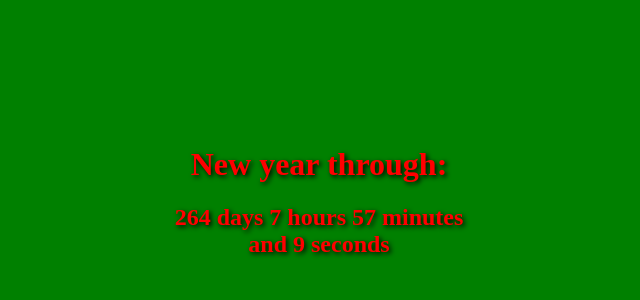
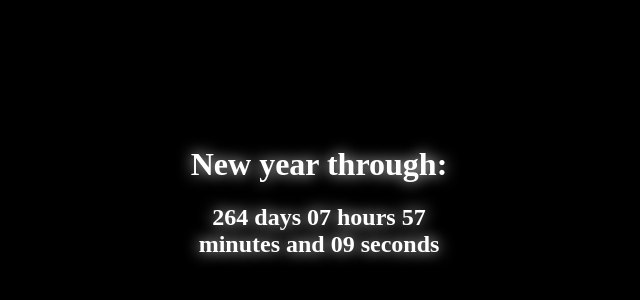
Before and after one commit to Vakaliuk/JS-hw, a plain HTML site: page timeLeft.html in a window 1280 px wide. Shown: the part 104-404 px from the top of the page, without its empty margins (321-961 px from the left). Drawn offline with Linux system fonts and the light colour scheme.

Commit message:
add timer v.2

```diff
--- a/timeLeft.html
+++ b/timeLeft.html
@@ -6,12 +6,12 @@
     <meta name="viewport" content="width=device-width, initial-scale=1.0" />
     <title>Document</title>
   </head>
-  <body style="background-color: green">
+  <body style="background-color: black">
     <div
       class="container"
       style="width: 300px; margin: 250px auto; gap: 30px; text-align: center"
     >
-      <h1 style="color: red; text-shadow: 2px 2px 5px black">
+      <h1 style="color: white; text-shadow: 0px 0px 15px white">
         New year through:
       </h1>
     </div>
--- a/timeLeft.js
+++ b/timeLeft.js
@@ -1,21 +1,66 @@
+//---------timer v.1
+
+const divRef = document.querySelector('.container');
+
+const textTimeLeft = document.createElement('h2');
+textTimeLeft.style = 'color: white; text-shadow: 0px 0px 15px white';
+
 const newYearDate = new Date('2024-01-01T23:59:59');
+
+divRef.appendChild(textTimeLeft);
 
 const timeLeftToNewYear = setInterval(() => {
   const now = new Date().getTime();
   const timeLeft = newYearDate - now;
 
-  const days = Math.floor(timeLeft / (1000 * 60 * 60 * 24));
-  const hours = Math.floor(
-    (timeLeft % (1000 * 60 * 60 * 24)) / (1000 * 60 * 60)
+  const days = pad(Math.floor(timeLeft / (1000 * 60 * 60 * 24)));
+  const hours = pad(
+    Math.floor((timeLeft % (1000 * 60 * 60 * 24)) / (1000 * 60 * 60))
   );
-  const minutes = Math.floor((timeLeft % (1000 * 60 * 60)) / (1000 * 60));
-  const seconds = Math.floor((timeLeft % (1000 * 60)) / 1000);
+  const minutes = pad(Math.floor((timeLeft % (1000 * 60 * 60)) / (1000 * 60)));
+  const seconds = pad(Math.floor((timeLeft % (1000 * 60)) / 1000));
 
-  showTimeLeft.textContent = `${days} days ${hours} hours ${minutes} minutes and ${seconds} seconds `;
+  textTimeLeft.textContent = `${days} days ${hours} hours ${minutes} minutes and ${seconds} seconds `;
 }, 1000);
 
-const divRef = document.querySelector('.container');
-const showTimeLeft = document.createElement('h2');
-showTimeLeft.style = 'color: red; text-shadow: 2px 2px 5px black';
+function pad(value) {
+  return String(value).padStart(2, '0');
+}
 
-divRef.appendChild(showTimeLeft);
+//---------timer v.2
+
+// const divRef = document.querySelector('.container');
+// const textTimeLeft = document.createElement('h2');
+// textTimeLeft.style = 'color: white; text-shadow: 0px 0px 15px white';
+
+// const timeToNewYear = {
+//   start() {
+//     const newYearDate = new Date('2024-01-01T23:59:59');
+
+//     setInterval(() => {
+//       const currentTime = Date.now();
+//       const timeLeft = newYearDate - currentTime;
+
+//       showTimeLeft(timeLeft);
+//     }, 1000);
+//   },
+// };
+
+// function showTimeLeft(time) {
+//   const days = pad(Math.floor(time / (1000 * 60 * 60 * 24)));
+//   const hours = pad(
+//     Math.floor((time % (1000 * 60 * 60 * 24)) / (1000 * 60 * 60))
+//   );
+//   const minutes = pad(Math.floor((time % (1000 * 60 * 60)) / (1000 * 60)));
+//   const seconds = pad(Math.floor((time % (1000 * 60)) / 1000));
+
+//   textTimeLeft.textContent = `${days} days ${hours} hours ${minutes} minutes and ${seconds} seconds `;
+// }
+
+// timeToNewYear.start();
+
+// divRef.appendChild(textTimeLeft);
+
+// function pad(value) {
+//   return String(value).padStart(2, '0');
+// }
```
